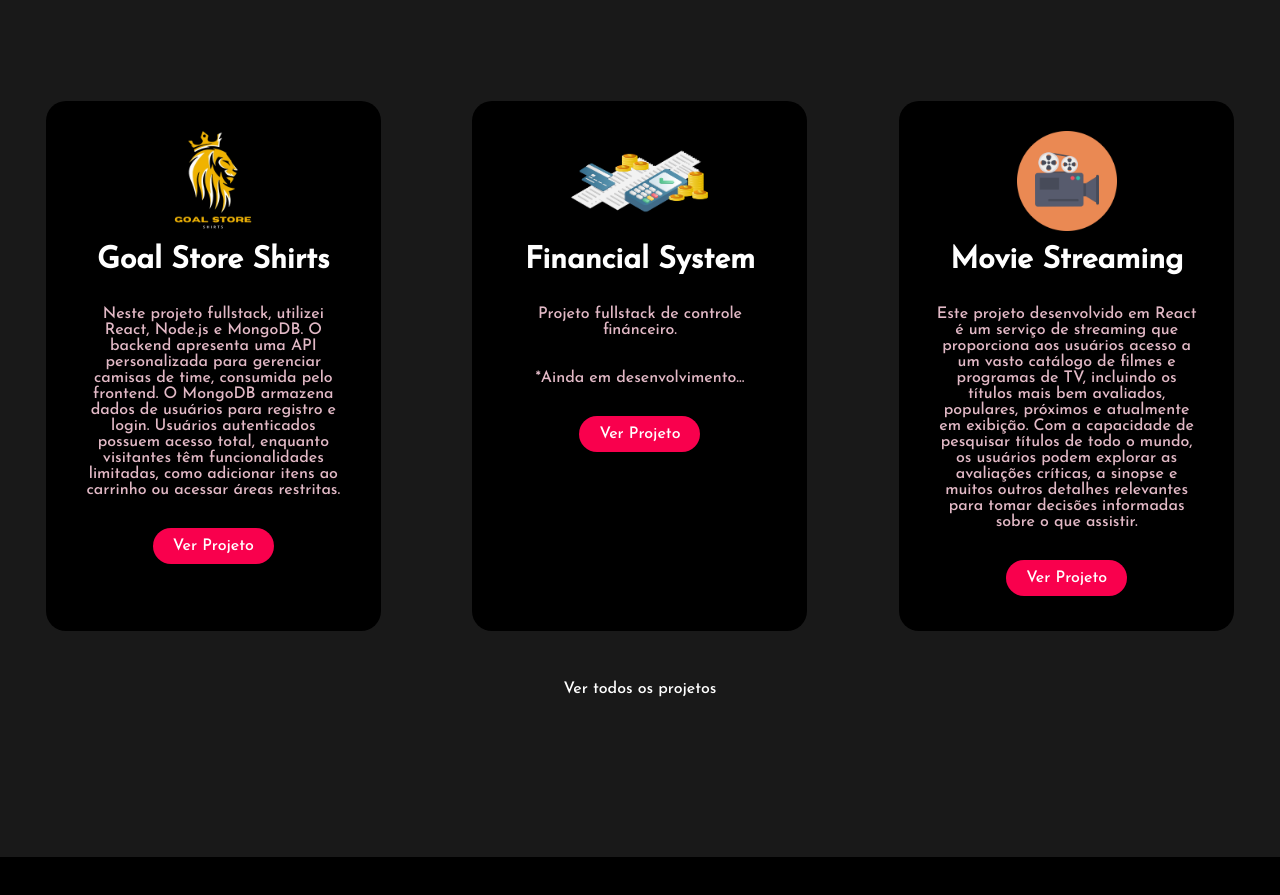
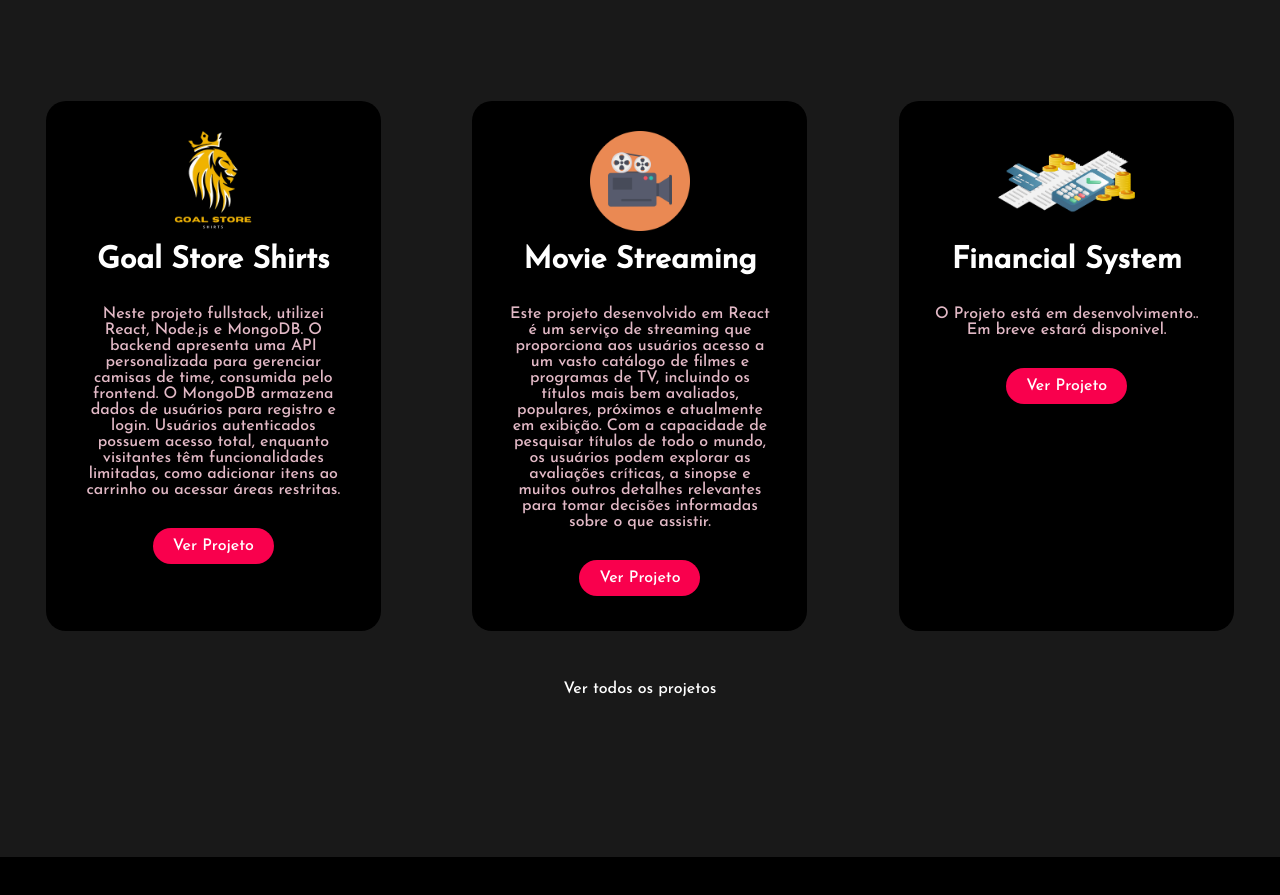
Before and after one commit to Hashtag-igor/Portfolio, a React (Vite) app: page / in a window 1280 px wide. Shown: the part 1965-2860 px from the top of the page. Built offline with nearby package versions, Linux system fonts and the light colour scheme.

Commit message:
Adiciona o arquivo ProjectsData que contém as informações de todos os cards em objetos que serão consumidos na HomePage, substituindo os cards que se repetiam por ali anteriormente. Adiciona o arquivo Card que recebe as props do map do HomePage e faz a estrutura do Card.

```diff
--- /dev/null
+++ b/src/components/Card.jsx
@@ -0,0 +1,14 @@
+import { ProjectCardWrapper, ProjectCardIMG, ProjectCardName, ProjectCardDescription, ProjectLink } from "../styles/HomeStyles";
+
+const Card = ({ img, alt, name, description, link }) => {
+  return (
+    <ProjectCardWrapper>
+      <ProjectCardIMG src={img} alt={alt} />
+      <ProjectCardName>{name}</ProjectCardName>
+      <ProjectCardDescription>{description}</ProjectCardDescription>
+      <ProjectLink to={link}>Ver Projeto</ProjectLink>
+    </ProjectCardWrapper>
+  );
+};
+
+export default Card;
--- a/src/components/HeaderHome.jsx
+++ b/src/components/HeaderHome.jsx
@@ -144,7 +144,7 @@ export default function HeaderHome() {
                   <HeaderLinksMobilePage to="/goalstore">Goal Store Shirts</HeaderLinksMobilePage>
                   <HeaderLinksMobilePage to="/moviestreaming">Movie Streaming</HeaderLinksMobilePage>
                   <HeaderLinksMobilePage to="/financialsystem">Financial System</HeaderLinksMobilePage>
-                  <HeaderLinksMobilePage>Ver todos</HeaderLinksMobilePage>
+                  <HeaderLinksMobilePage to="/allprojects">Ver todos</HeaderLinksMobilePage>
                   <PaginaConteudoMobileSubTitle>Contato</PaginaConteudoMobileSubTitle>
                   <HeaderLinksMobilePage to="https://github.com/Hashtag-igor" target="_blank">Github</HeaderLinksMobilePage>
                   <HeaderLinksMobilePage to="https://www.linkedin.com/in/igor-perdigao-silva" target="_blank">Linkedin</HeaderLinksMobilePage>
--- /dev/null
+++ b/src/components/ProjectsData.jsx
@@ -0,0 +1,39 @@
+// projectData.js
+
+import goalStore from "../assets/goalStore.png";
+import movie from "../assets/movie.png";
+import financialSystem from "../assets/financialSystem.png";
+import pokedex from "../assets/pokedex.png"
+
+const projectsData = [
+    {
+      img: goalStore,
+      alt: "Projeto Goal Store Shirts",
+      name: "Goal Store Shirts",
+      description: "Neste projeto fullstack, utilizei React, Node.js e MongoDB. O backend apresenta uma API personalizada para gerenciar camisas de time, consumida pelo frontend. O MongoDB armazena dados de usuários para registro e login. Usuários autenticados possuem acesso total, enquanto visitantes têm funcionalidades limitadas, como adicionar itens ao carrinho ou acessar áreas restritas.",
+      link: "/goalstore"
+    },
+    {
+      img: movie,
+      alt: "Projeto Movie Streaming",
+      name: "Movie Streaming",
+      description: "Este projeto desenvolvido em React é um serviço de streaming que proporciona aos usuários acesso a um vasto catálogo de filmes e programas de TV, incluindo os títulos mais bem avaliados, populares, próximos e atualmente em exibição. Com a capacidade de pesquisar títulos de todo o mundo, os usuários podem explorar as avaliações críticas, a sinopse e muitos outros detalhes relevantes para tomar decisões informadas sobre o que assistir.",
+      link: "/moviestreaming"
+    },
+    {
+      img: financialSystem,
+      alt: "Projeto Financial System",
+      name: "Financial System",
+      description: "O Projeto está em desenvolvimento.. Em breve estará disponivel.",
+      link: "/financialsystem"
+    },
+    {
+      img: pokedex,
+      alt: "Projeto Pokedex",
+      name: "Pokedex",
+      description: "Desenvolvi uma Pokédex interativa conectada à API de Pokémon, exibindo os 150 primeiros Pokémon em cards com imagem, nome e tipo para uma visão rápida. Ao clicar em um card, o usuário é redirecionado automaticamente para a página de perfil do Pokémon, apresentando informações detalhadas para uma experiência completa de descoberta e exploração pelos fãs de Pokémon.",
+      link: "/pokedex"
+    },
+  ];
+
+export default projectsData;
--- a/src/pages/HomePage.jsx
+++ b/src/pages/HomePage.jsx
@@ -1,17 +1,15 @@
 //imagens
-import financialSystem from "../assets/financialSystem.png"
-import movie from "../assets/movie.png"
 import igor from "../assets/igor.jpeg"
-import goalStore from "../assets/goalStore.png"
 
 //components
 import Footer from "../components/Footer"
 import HeaderHome from "../components/HeaderHome"
+import Card from "../components/Card"
+import projectsData from '../components/projectsData';
 
 //styled-components exports
 import { HomeContainer, ProfileInfoButton, ProfileInfoContainer, ProfileInfoDescription, ProfileInfoTitle, ProfileSectionContainer,
-         ProfileSectionIMG, ProjectCardContainer, ProjectCardDescription, ProjectCardIMG, ProjectCardName, ProjectCardWrapper,
-         ProjectLink, ProjectSectionContainer, ProjectSectionTitle, HomeInfoContainer, HomeNameLeft, HomeNameRight, HomeProfession,
+         ProfileSectionIMG, ProjectCardContainer, ProjectSectionContainer, ProjectSectionTitle, HomeInfoContainer, HomeNameLeft, HomeNameRight, HomeProfession,
          HomeProfileInfo, AllProjects, AllProjectsContainer, Background} from "../styles/HomeStyles"
 
 
@@ -42,35 +40,21 @@ export default function HomePage() {
         <ProjectSectionContainer id="projetos-id">
           <ProjectSectionTitle>Principais Projetos</ProjectSectionTitle>
           <ProjectCardContainer>
-            <ProjectCardWrapper>
-              <ProjectCardIMG src={goalStore} alt="Projeto Goal Store Shirts" />
-              <ProjectCardName>Goal Store Shirts</ProjectCardName>
-              <ProjectCardDescription>
-                Neste projeto fullstack, utilizei React, Node.js e MongoDB. O backend apresenta uma API personalizada para gerenciar camisas de time, consumida pelo frontend. O MongoDB armazena dados de usuários para registro e login. Usuários autenticados possuem acesso total, enquanto visitantes têm funcionalidades limitadas, como adicionar itens ao carrinho ou acessar áreas restritas.
-              </ProjectCardDescription>
-              <ProjectLink to="/goalstore">Ver Projeto</ProjectLink>
-            </ProjectCardWrapper>
 
-            <ProjectCardWrapper>
-              <ProjectCardIMG src={financialSystem} alt="Projeto de Controle Financeiro" />
-              <ProjectCardName>Financial System</ProjectCardName>
-              <ProjectCardDescription>
-                Projeto fullstack de controle finánceiro. <br /><br /><br /> *Ainda em desenvolvimento...
-              </ProjectCardDescription>
-              <ProjectLink to="/financialsystem">Ver Projeto</ProjectLink>
-            </ProjectCardWrapper>
-
-            <ProjectCardWrapper>
-              <ProjectCardIMG src={movie} alt="MovieDB icon" />
-              <ProjectCardName>Movie Streaming</ProjectCardName>
-              <ProjectCardDescription>
-                Este projeto desenvolvido em React é um serviço de streaming que proporciona aos usuários acesso a um vasto catálogo de filmes e programas de TV, incluindo os títulos mais bem avaliados, populares, próximos e atualmente em exibição. Com a capacidade de pesquisar títulos de todo o mundo, os usuários podem explorar as avaliações críticas, a sinopse e muitos outros detalhes relevantes para tomar decisões informadas sobre o que assistir.
-              </ProjectCardDescription>
-              <ProjectLink to="/moviestreaming">Ver Projeto</ProjectLink>
-            </ProjectCardWrapper>
+            {/* {projectsData.map((project, index) => ( */}
+            {projectsData.filter((item, idx) => idx < 3).map((project, index) => (
+              <Card
+                key={index}
+                img={project.img}
+                alt={project.alt}
+                name={project.name}
+                description={project.description}
+                link={project.link}
+              />
+            ))}
           </ProjectCardContainer>
           <AllProjectsContainer>
-            <AllProjects to="https://github.com/Hashtag-igor?tab=repositories" target="_blank">Ver todos os projetos</AllProjects>
+            <AllProjects to="/allprojects">Ver todos os projetos</AllProjects>
           </AllProjectsContainer>
         </ProjectSectionContainer>
       </HomeContainer>
```
